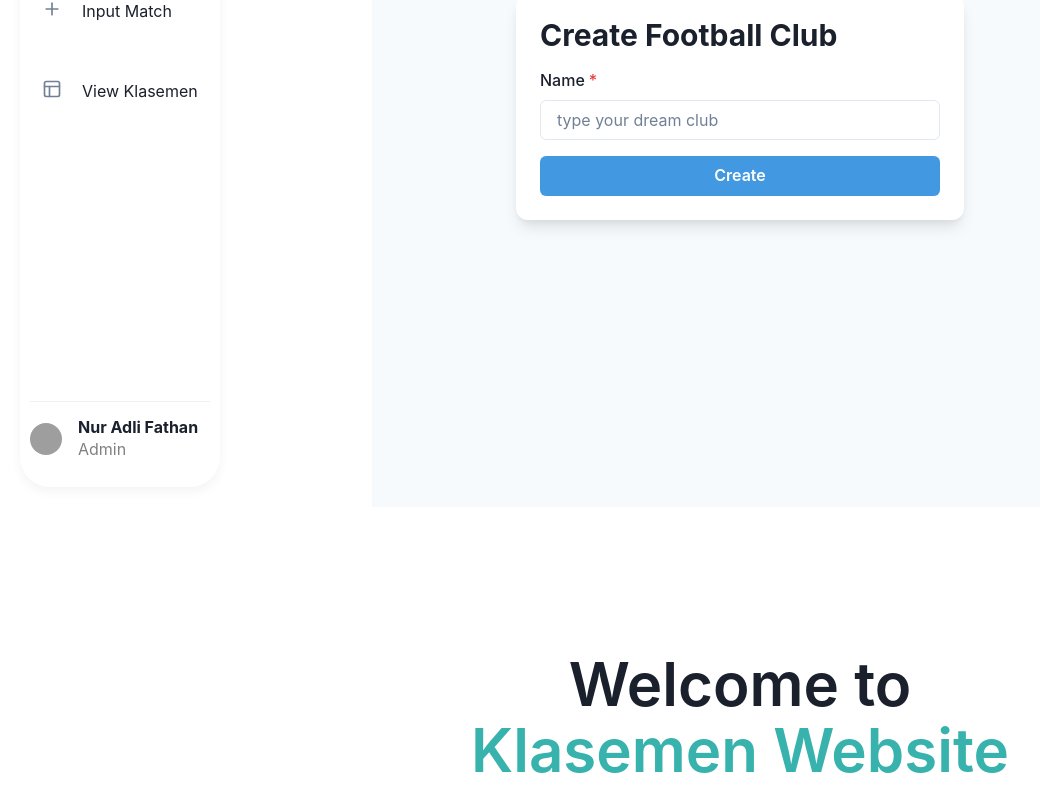
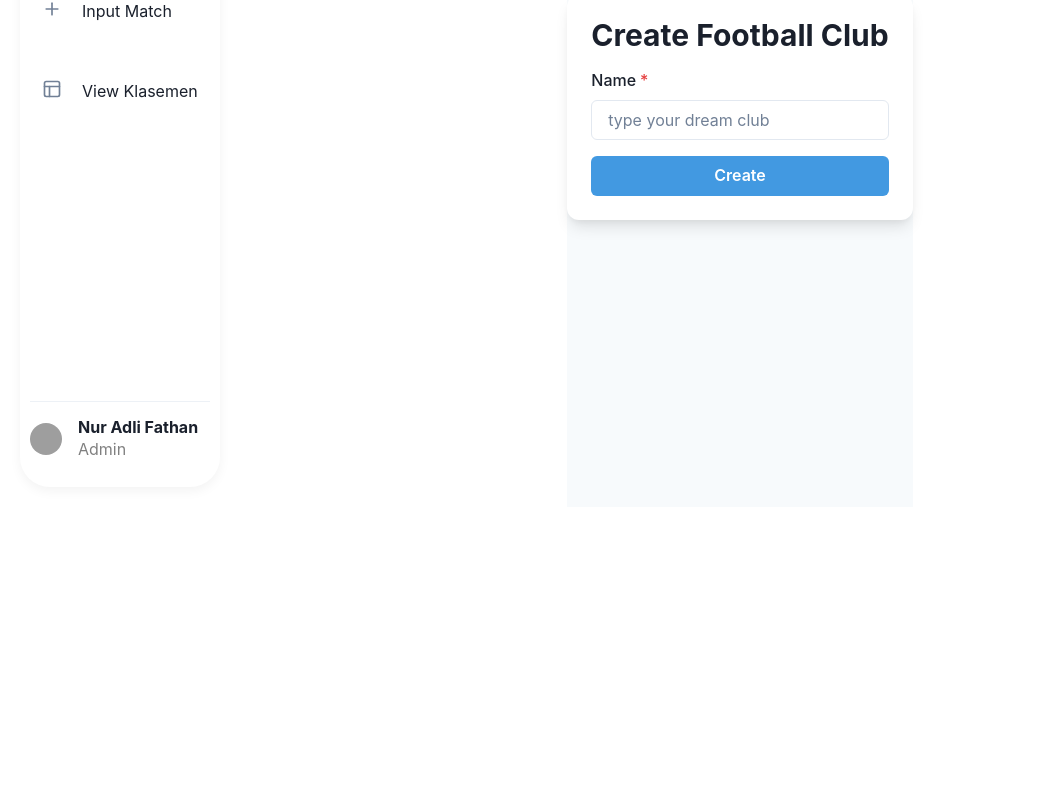
Before and after one commit to nuradlifathan/klasemen-website, a React (Create React App) app in the folder apps/client/: page /create-club in a window 1280 px wide. Shown: the part 293-1104 px from the top of the page, without its empty margins (0-1040 px from the left). After the commit the page ends 800 px from the top, so only its background shows below. Built offline with nearby package versions, Linux system fonts and the light colour scheme; grey boxes are pictures that could not be loaded.

Commit message:
FEAT : fix layouting

```diff
--- a/apps/client/src/App.jsx
+++ b/apps/client/src/App.jsx
@@ -1,5 +1,5 @@
 import React from "react"
-import { Flex, Text, Heading, Container, Stack } from "@chakra-ui/react"
+import { Flex, Container } from "@chakra-ui/react"
 import Sidebar from "./components/layout/Sidebar"
 import RoutePath from "./Routes"
 
@@ -7,26 +7,8 @@ function App() {
   return (
     <Flex w="100%">
       <Sidebar />
-
-      <Container maxW="3xl">
+      <Container maxW="fit-content">
         <RoutePath />
-
-        <Stack
-          textAlign="center"
-          spacing={{ base: 8, md: 14 }}
-          py={{ base: 20, md: 36 }}
-        >
-          <Heading
-            fontWeight={600}
-            fontSize={{ base: "2xl", sm: "4xl", md: "6xl" }}
-            lineHeight={"110%"}
-          >
-            Welcome to <br />
-            <Text as="span" color="teal.400">
-              Klasemen Website
-            </Text>
-          </Heading>
-        </Stack>
       </Container>
     </Flex>
   )
```
